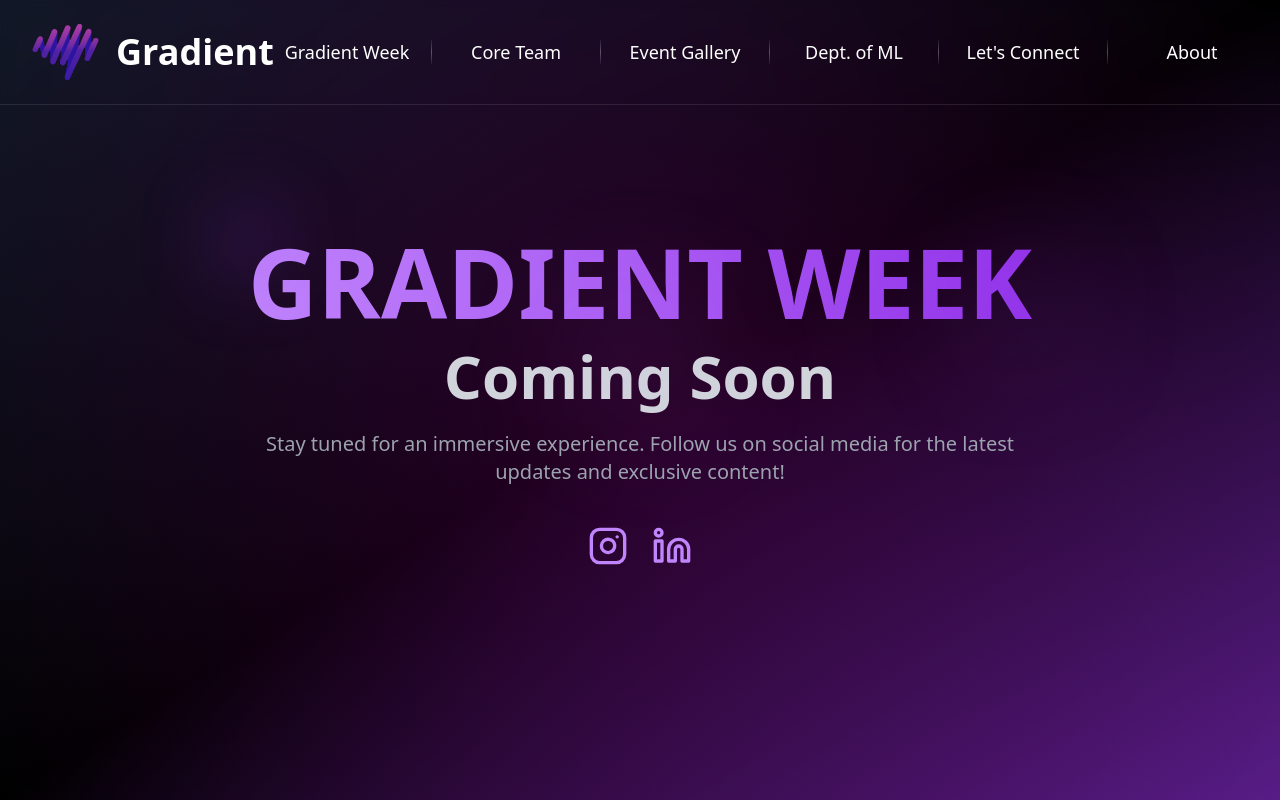
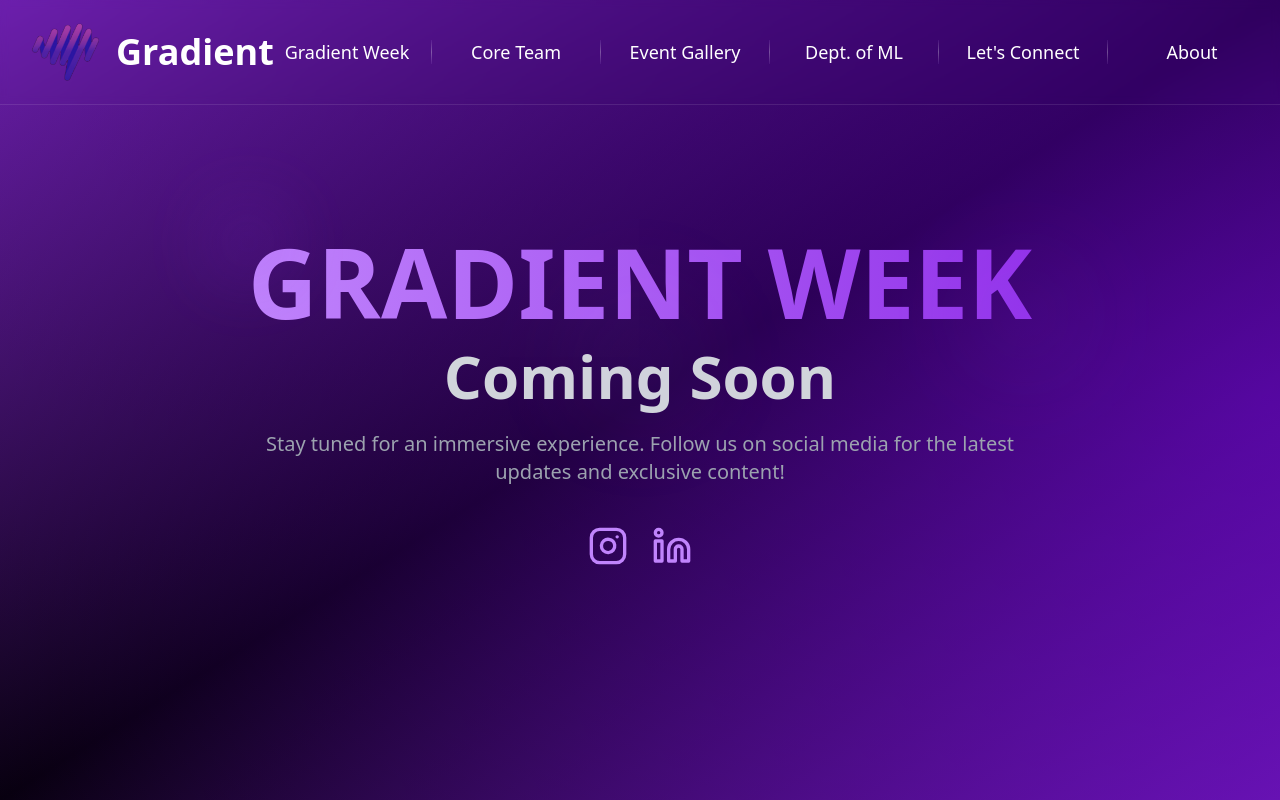
Before and after one commit to Vinay-yele/Gradient-Website, a Next.js app: page /events in a window 1280 px wide. Shown: the top 800 px of the page. Built offline with nearby package versions, Linux system fonts and the light colour scheme.

Commit message:
Update page.tsx

```diff
--- a/app/events/page.tsx
+++ b/app/events/page.tsx
@@ -6,8 +6,9 @@ import { Instagram, Linkedin } from 'lucide-react'
 
 export default function Events() {
   return (
-    <main className="min-h-screen bg-gradient-to-br from-gray-900 via-black to-purple-900 text-white relative overflow-hidden flex flex-col items-center justify-center text-center px-6">
+    <main className="min-h-screen bg-gradient-to-br from-purple-800 via-black to-purple-900 text-white relative overflow-hidden flex flex-col items-center justify-center text-center px-6">
       <Navbar />
+      <div className="absolute inset-0 animate-gradient bg-[radial-gradient(circle_at_center,_rgba(128,0,255,0.5),_transparent)] pointer-events-none" />
       <div className="relative z-10">
         <motion.div
           initial={{ opacity: 0, y: -20 }}
@@ -16,12 +17,12 @@ export default function Events() {
         >
           <h1 className="text-6xl md:text-8xl font-extrabold bg-gradient-to-r from-purple-400 to-purple-600 text-transparent bg-clip-text uppercase relative">
             Gradient Week
-            <span className="absolute -top-6 -left-8 w-16 h-16 bg-purple-600/30 rounded-full blur-2xl" />
-            <span className="absolute -bottom-6 -right-8 w-20 h-20 bg-purple-500/20 rounded-full blur-3xl" />
+            <span className="absolute -top-6 -left-8 w-16 h-16 bg-purple-600/30 rounded-full blur-2xl animate-pulse" />
+            <span className="absolute -bottom-6 -right-8 w-20 h-20 bg-purple-500/20 rounded-full blur-3xl animate-pulse" />
           </h1>
           <h2 className="text-4xl md:text-6xl font-bold text-gray-300 mt-4 relative">
             Coming Soon
-            <span className="absolute -bottom-4 left-1/2 transform -translate-x-1/2 w-32 h-32 bg-purple-400/10 rounded-full blur-3xl" />
+            <span className="absolute -bottom-4 left-1/2 transform -translate-x-1/2 w-32 h-32 bg-purple-400/10 rounded-full blur-3xl animate-pulse" />
           </h2>
           <p className="text-gray-400 text-lg md:text-xl max-w-3xl mx-auto mt-6">
             Stay tuned for an immersive experience. Follow us on social media for the latest updates and exclusive content!
@@ -43,7 +44,19 @@ export default function Events() {
         </motion.div>
       </div>
 
-      <div className="absolute inset-0 bg-[radial-gradient(circle_at_center,_rgba(128,0,128,0.3),_transparent)] pointer-events-none" />
+      <style>
+        {`
+          @keyframes gradientShift {
+            0% { background-position: 0% 50%; }
+            50% { background-position: 100% 50%; }
+            100% { background-position: 0% 50%; }
+          }
+          .animate-gradient {
+            background-size: 200% 200%;
+            animation: gradientShift 6s ease infinite;
+          }
+        `}
+      </style>
     </main>
   )
 }
```
